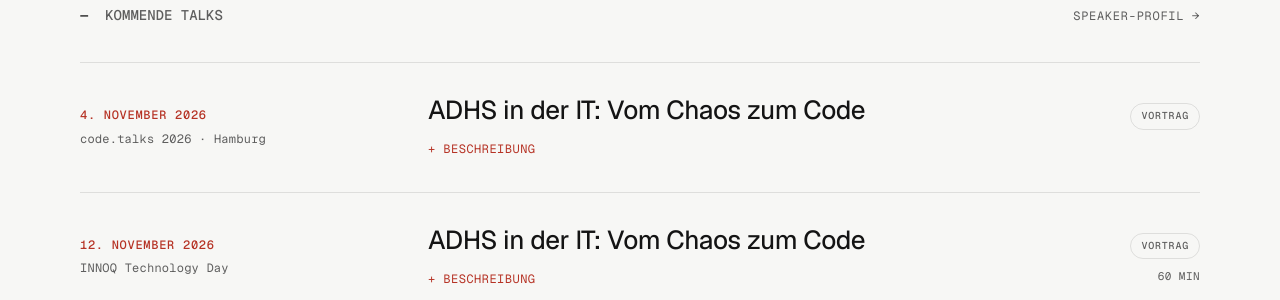
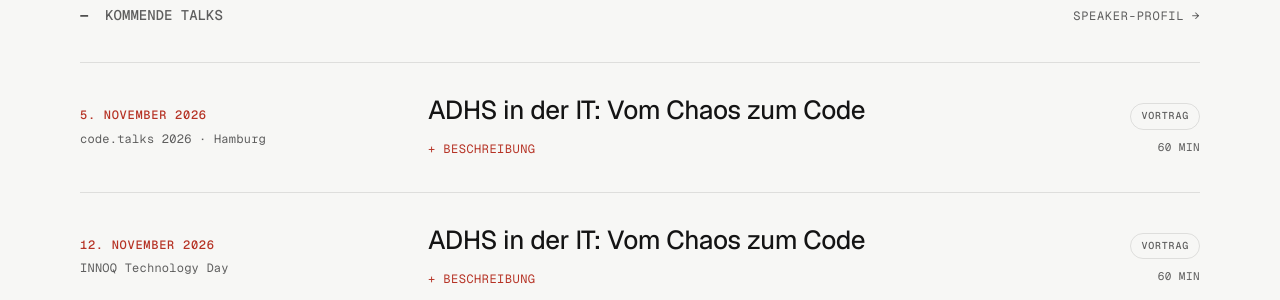
Before and after one commit to hollesse/joshuatoepfer.de, a Jekyll site: the page built from index.html, in a window 1280 px wide and 900 px high, scrolled down 2003 px. Shown: the part 153-453 px from the top of the window. Built offline with Jekyll 4.4.1, drawn with Linux system fonts in a browser that asks for light colours.

Commit message:
sync(innoq-talks): Sync: INNOQ talks (2026-11-01)
Auto-generated by .github/workflows/sync-innoq-talks.yml.
See ADR-0007 for the talks-sync architecture.

```diff
--- a/_data/talks.yml
+++ b/_data/talks.yml
@@ -411,12 +411,13 @@
     Es geht um datenbasierte Entscheidungen, Nutzerkontakt, Hypothesen, Irrtümer – und darum, wie aus einem klassischen Dev-Team ein produktfokussiertes, lernendes Team wurde.'
   source: innoq
   source_url: https://www.innoq.com/de/talks/2026/12/vergiss-den-tech-stack-das-geheimnis-erfolgreicher-teams-liegt-woanders-it-tage-2026/
-- date: '2026-11-04'
+- date: '2026-11-05'
   what: 'ADHS in der IT: Vom Chaos zum Code'
   where: code.talks 2026
   city: Hamburg
   status: upcoming
   type: talk
+  duration: 60
   abstract: 'ADHS ist mehr als nur das Bild des zappeligen Kindes — gerade in der IT-Branche sind viele Erwachsene betroffen, oft ohne es zu wissen. Doch ADHS kann sowohl Fluch als auch Segen sein: Die kreativen Höhenflüge und der tiefe Hyperfokus sind oft genauso präsent wie das chaotische Durcheinander und der ständige Kampf mit Prokrastination.
 
 
```
